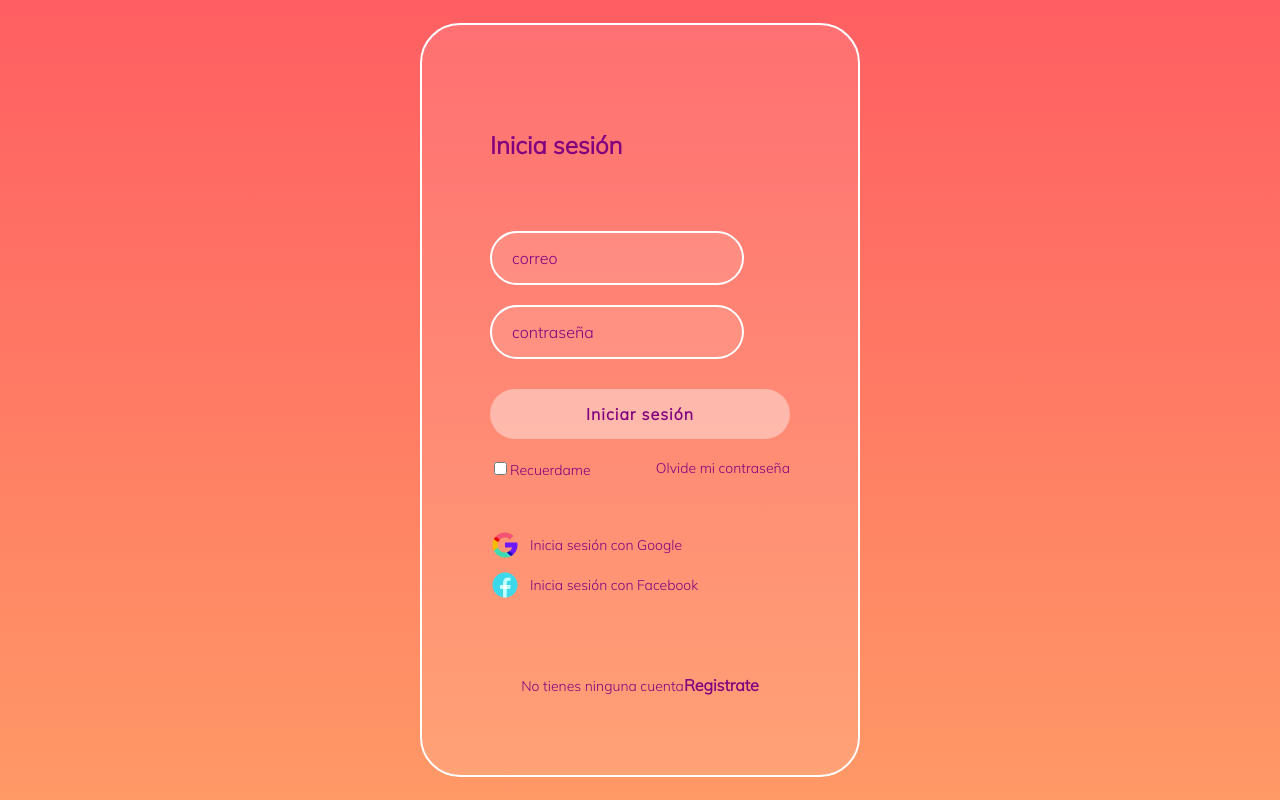
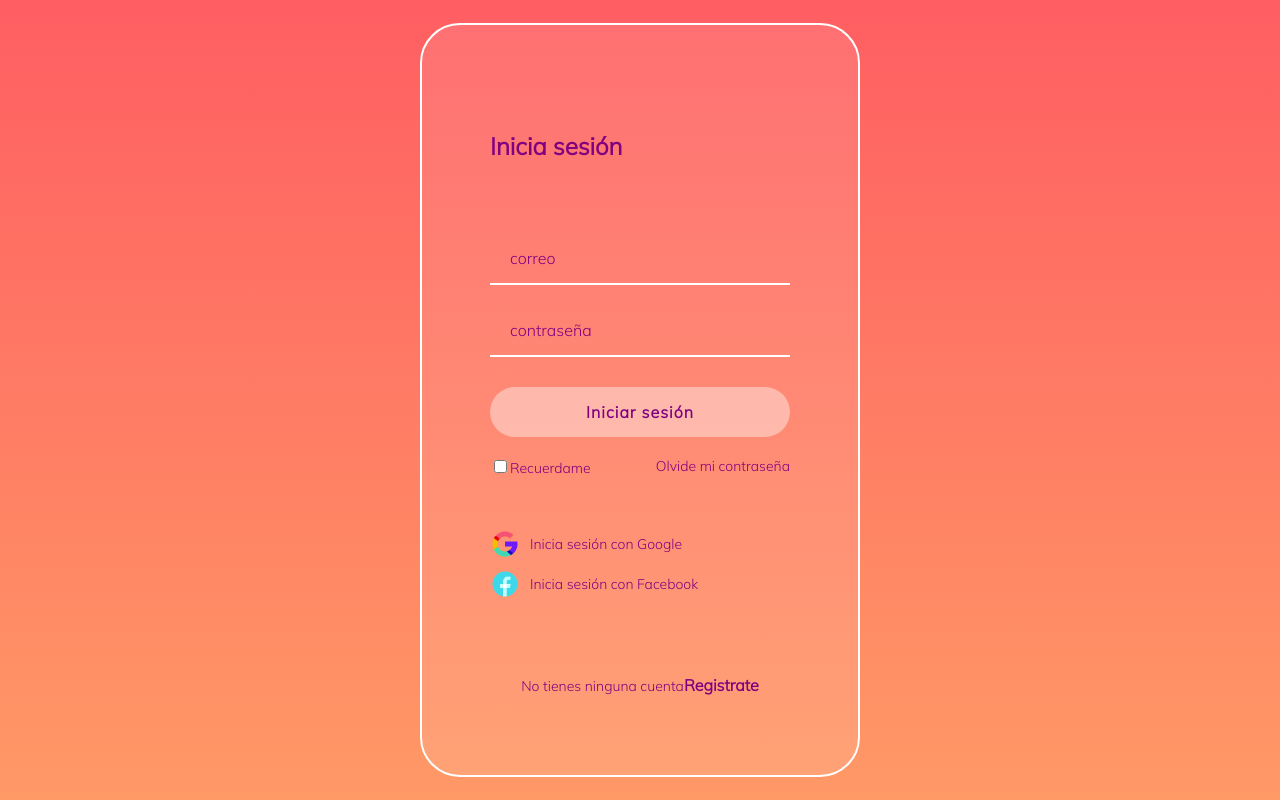
Before and after one commit to mary-caraveo/react-video, a React app: page /login in a window 1280 px wide. Built offline with nearby package versions, Linux system fonts and the light colour scheme.

Commit message:
feat: cambio de nombre de las clases de login

```diff
--- a/src/assets/styles/components/Login.scss
+++ b/src/assets/styles/components/Login.scss
@@ -78,11 +78,25 @@
     outline: none;
   }
 
-  .input:hover {
+  .input-login {
+    font-family: "Mulish", sans-serif;
+    background-color: transparent;
+    border-left: 0px;
+    border-top: 0px;
+    border-right: 0px;
+    border-bottom: 2px solid white;
+    font-size: 16px;
+    margin-bottom: 20px;
+    padding: 0px 20px;
+    outline: none;
+    height: 50px;
+  }
+
+  .input-login:hover {
     border-bottom: 2px solid #656fc5;
   }
 
-  ::placeholder {
+  .input-login::placeholder {
     color: purple;
   }
 
--- a/src/containers/Login.jsx
+++ b/src/containers/Login.jsx
@@ -8,15 +8,15 @@ const Login = () => (
     <section className="login__container">
       <h2>Inicia sesión</h2>
       <form action="/index.html" className="login__container--form">
-        <input className="input" aria-label="correo" type="text" placeholder="correo" />
-        <input className="input" aria-label="contraseña" type="password" placeholder="contraseña" />
+        <input className="input-login" aria-label="correo" type="text" placeholder="correo" />
+        <input className="input-login" aria-label="contraseña" type="password" placeholder="contraseña" />
         <button className="button" type="button">Iniciar sesión</button>
         <div className="login__container--remember-me">
           <label>
             <input type="checkbox" name="" id="cbox1" value="checkbox" />
             Recuerdame
           </label>
-          <a href="/">Olvide mi contraseña</a>
+          <a href="#">Olvide mi contraseña</a>
         </div>
       </form>
 
```
